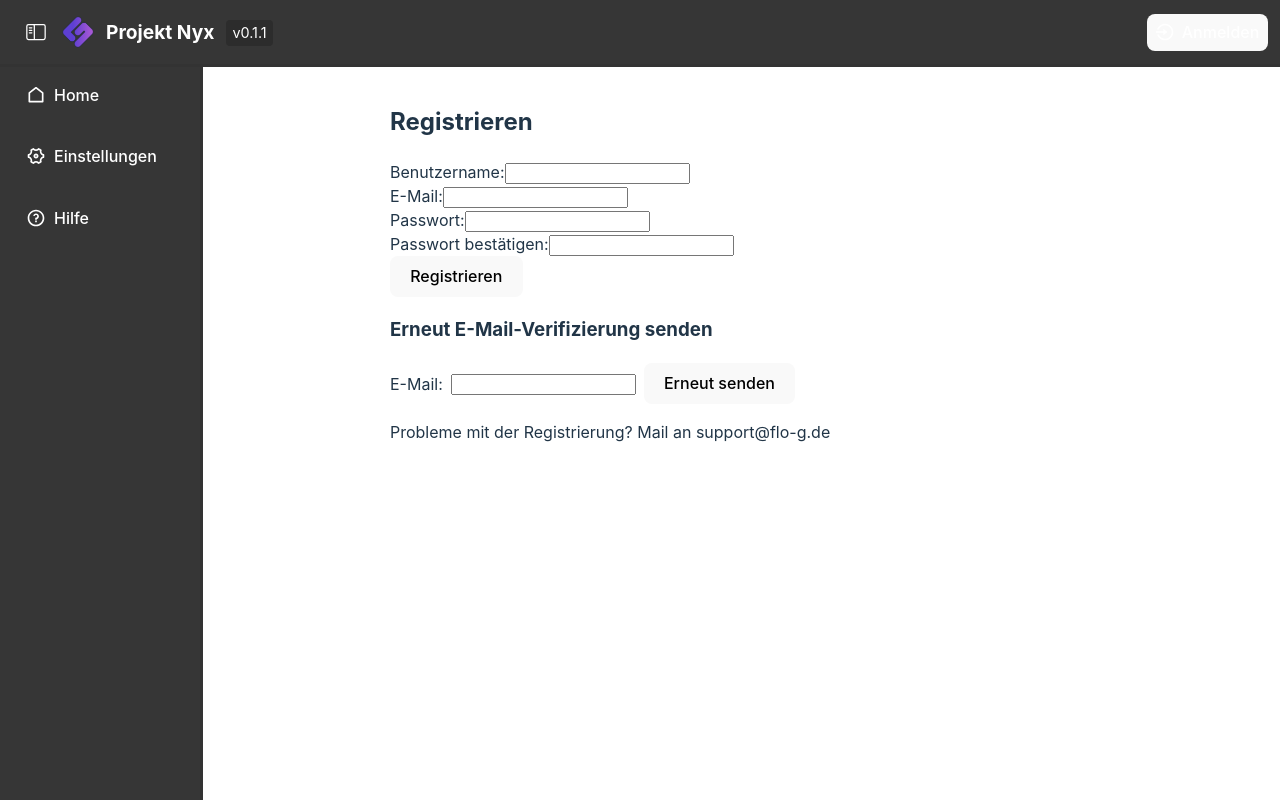
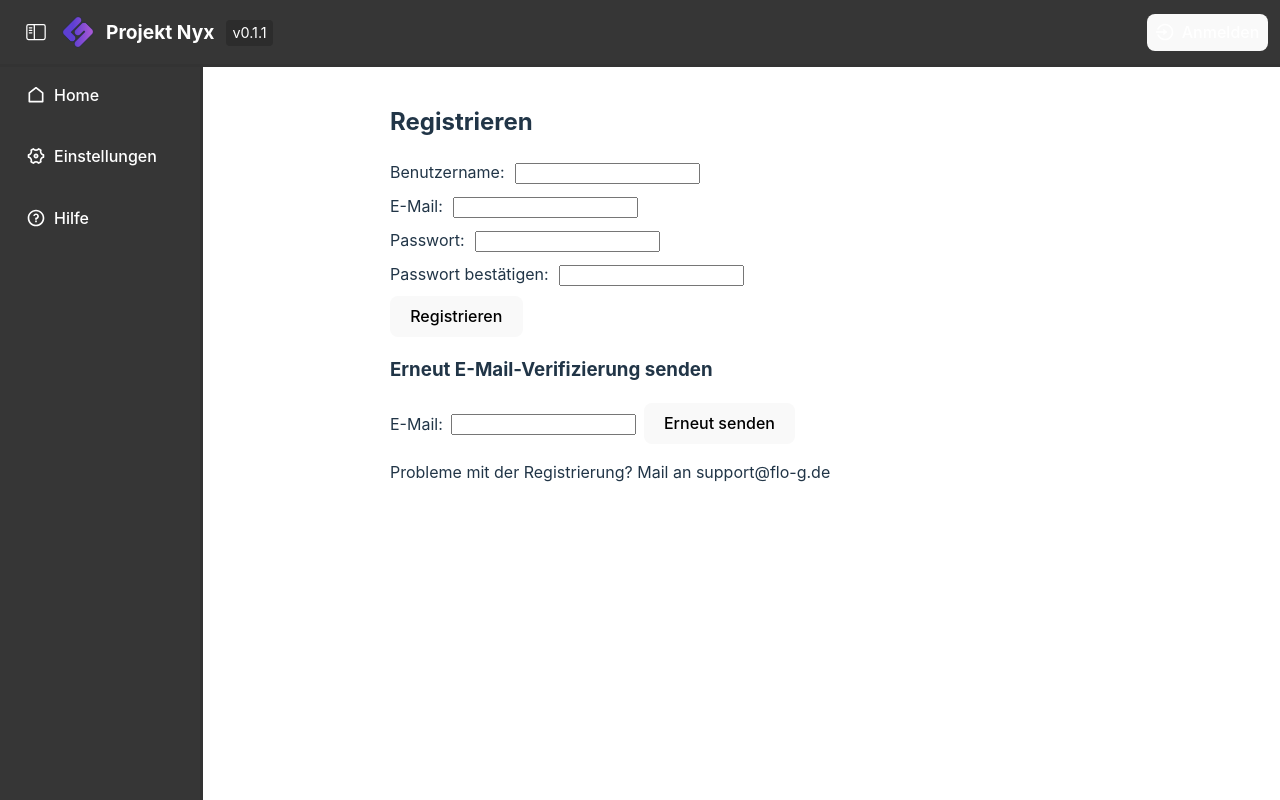
Before and after one commit to Flog7877/Nyx, a React (Vite) app in the folder frontend/: page /register in a window 1280 px wide. Built offline with nearby package versions, Linux system fonts and the light colour scheme.

Commit message:
Minimale Style-Änderungen

```diff
--- /dev/null
+++ b/frontend/src/assets/Styles/Register.css
@@ -0,0 +1,7 @@
+.register-field {
+    margin-bottom: 10px;
+}
+
+.register-input {
+    margin-left: 10px;
+}
--- a/frontend/src/pages/Login.jsx
+++ b/frontend/src/pages/Login.jsx
@@ -30,24 +30,30 @@ const Login = () => {
     <div>
       <h1>Login</h1>
       <form onSubmit={handleLogin}>
+        <div style={{ marginBottom: '10px' }}>
           <label>
             Benutzername oder E-Mail:
             <input
+              style={{ marginLeft: '10px' }}
               type="text"
               value={identifier}
               onChange={(e) => setIdentifier(e.target.value)}
               required
             />
           </label>
+        </div>
+        <div style={{ marginBottom: '10px' }}>
           <label>
             Passwort:
             <input
+              style={{ marginLeft: '10px' }}
               type="password"
               value={password}
               onChange={(e) => setPassword(e.target.value)}
               required
             />
           </label>
+        </div>
         <button type="submit">Einloggen</button>
       </form>
       <p>
@@ -55,7 +61,7 @@ const Login = () => {
       </p>
       <p>
         Noch nicht registriert?
-        <Link to="/register" style={{ marginLeft:'8px' }}>
+        <Link to="/register" style={{ marginLeft: '8px' }}>
           Hier registrieren
         </Link>
       </p>
--- a/frontend/src/pages/Register.jsx
+++ b/frontend/src/pages/Register.jsx
@@ -1,6 +1,7 @@
 import React, { useState } from 'react';
 import { registerUser } from '../api';
 import ResendVerification from './ResendVerification';
+import '../assets/Styles/Register.css'
 
 const Register = () => {
     const [formData, setFormData] = useState({ username: '', email: '', password: '', confirmPassword: '' });
@@ -77,9 +78,10 @@ const Register = () => {
         <div>
             <h2>Registrieren</h2>
             <form onSubmit={handleSubmit}>
-                <div>
+                <div className='register-field'>
                     <label>Benutzername:</label>
                     <input
+                        className='register-input'
                         type="text"
                         name="username"
                         value={formData.username}
@@ -87,9 +89,10 @@ const Register = () => {
                         required
                     />
                 </div>
-                <div>
+                <div className='register-field'>
                     <label>E-Mail:</label>
                     <input
+                        className='register-input'
                         type="email"
                         name="email"
                         value={formData.email}
@@ -97,9 +100,10 @@ const Register = () => {
                         required
                     />
                 </div>
-                <div>
+                <div className='register-field'>
                     <label>Passwort:</label>
                     <input
+                        className='register-input'
                         type="password"
                         name="password"
                         value={formData.password}
@@ -108,9 +112,10 @@ const Register = () => {
                         autoComplete="new-password"
                     />
                 </div>
-                <div>
+                <div className='register-field'>
                     <label>Passwort bestätigen:</label>
                     <input
+                        className='register-input'
                         type="password"
                         name="confirmPassword"
                         value={formData.confirmPassword}
--- a/frontend/src/pages/Support.jsx
+++ b/frontend/src/pages/Support.jsx
@@ -60,7 +60,7 @@ function Support() {
       </p>
       {!user ? (
         <p style={{ marginTop: '1rem' }}>
-          Melde dich an, um eine Nachricht zu schicken!
+          Um Nachrichten und Feedback zu senden, ist eine Anmeldung notwendig.
         </p>
       ) : (
         <form onSubmit={handleSubmit} style={{ marginTop: '1rem' }}>
```
Lines whose indentation alone changed are shown as unchanged.
